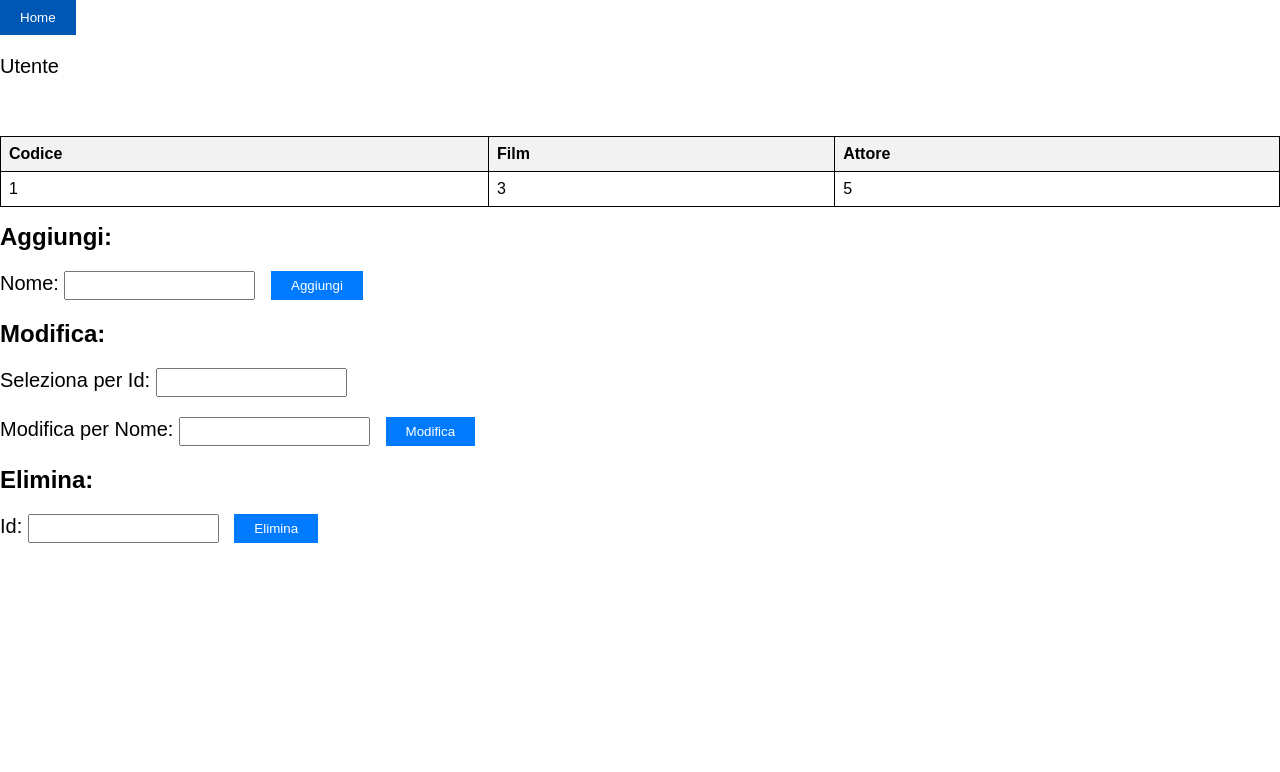
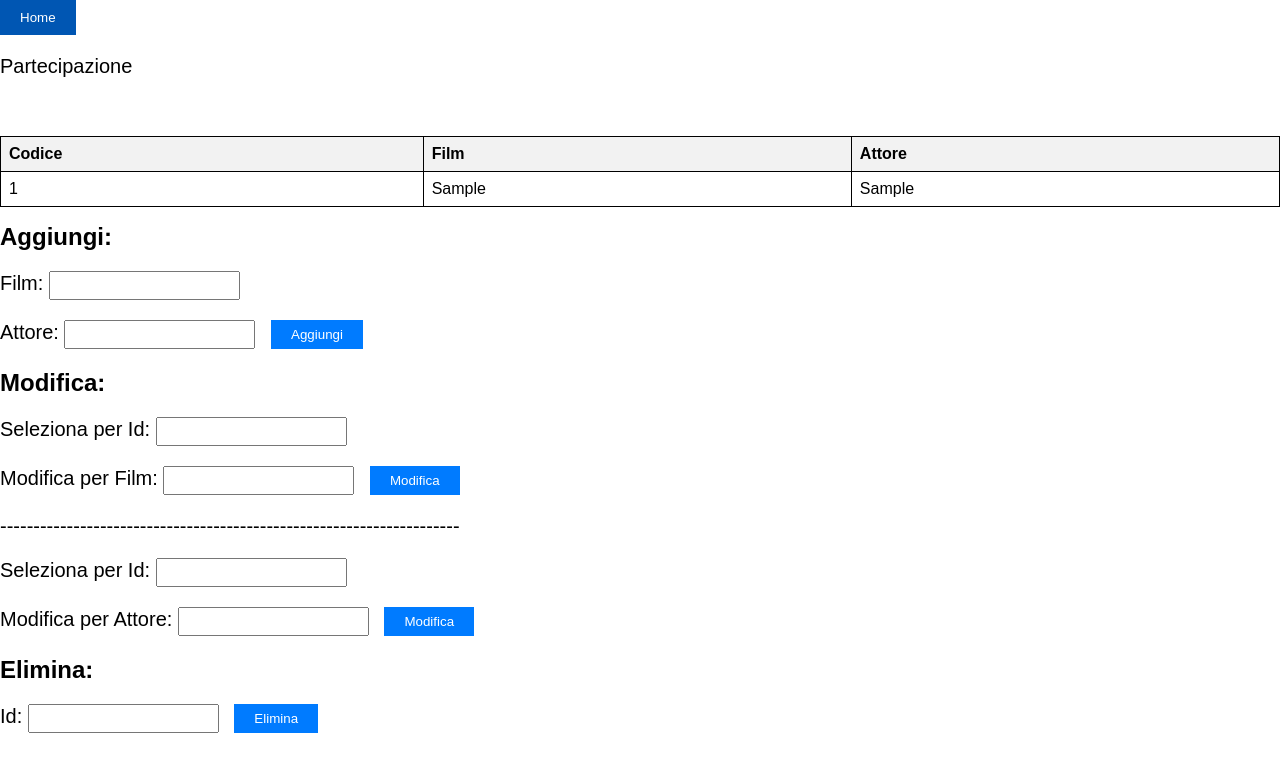
Before and after one commit to bruhpate/php, a PHP site: page /partecipazione.php in a window 1280 px wide. Shown: the top 772 px of the page. Run offline with PHP 8.4, Linux system fonts and the light colour scheme; the visitor is signed in with stand-in values (Sample User, id 1); data comes from the database, SQL or seed files in the repository; tables that the repository leaves empty hold one stand-in row (values such as "Sample post").

Commit message:
Add files via upload

```diff
--- a/aggiungi-utente.php
+++ b/aggiungi-utente.php
@@ -17,9 +17,10 @@ if (isset($_SESSION["UTENTE"])) {
     }
 
         if(count($_POST)>0){
-            $sql = "INSERT INTO dbmsutenti (nome, password) VALUES ('$_POST[nome]',hash('sha256', $_POST[password])";
+            $password1=hash('sha256', $_POST['pw']);
+            $sql = "INSERT INTO dbmsutenti (nome, password) VALUES ('$_POST[nome]','$password1')";
             if ($conn->query($sql) === TRUE) {
-                echo "New record created successfully";
+                echo "<script type='text/javascript'>alert('Aggiunto correttamente');</script>";
                 header("Refresh:0");
               } else {
                 echo "Error: " . $sql . "<br>" . $conn->error;
--- a/pagina1.php
+++ b/pagina1.php
@@ -14,8 +14,9 @@ if (isset($_SESSION["UTENTE"])) {
                 <a href="film.php"><button>Film</button></a>
                 <a href="utente.php"><button>Utente</button></a>
                 <a href="partecipazione.php"><button>Partecipazione</button></a>
-            <h1>Aggiungi utente:</h1>
+            <h1>Impostazioni:</h1>
                 <a href="aggiungi-utente.php"><button>Aggiungi utente</button></a>
+                <a href="login.php"><button>Logout</button></a>
         </body>
      </html>';
 } else {
--- a/partecipazione.php
+++ b/partecipazione.php
@@ -19,7 +19,7 @@ if (isset($_SESSION["UTENTE"])) {
     if (count($_POST)>0){
         //AGGIUNGI
         if($_POST["tipo"] == "Aggiungi"){
-            $sql = "INSERT INTO utente (nome) VALUES ('$_POST[nome]')";
+            $sql = "INSERT INTO partecipazione (codice, film, attore) VALUES (NULL, '$_POST[film]','$_POST[attore]')";
             if ($conn->query($sql) === TRUE) {
                 echo "New record created successfully";
                 header("Refresh:0");
@@ -29,8 +29,17 @@ if (isset($_SESSION["UTENTE"])) {
         }
 
         //MODIFICA
-        if($_POST["tipo"] == "Modifica"){
-            $sql = "UPDATE utente SET nome='$_POST[nome]' WHERE Id=$_POST[id]";
+        if($_POST["tipo"] == "Modifica1"){
+            $sql = "UPDATE partecipazione SET film='$_POST[film]' WHERE codice=$_POST[codice]";
+            if ($conn->query($sql) === TRUE) {
+                echo "New record created successfully";
+                header("Refresh:0");
+              } else {
+                echo "Error: " . $sql . "<br>" . $conn->error;
+              }
+        }
+        if($_POST["tipo"] == "Modifica2"){
+            $sql = "UPDATE partecipazione SET attore='$_POST[attore]' WHERE codice=$_POST[codice]";
             if ($conn->query($sql) === TRUE) {
                 echo "New record created successfully";
                 header("Refresh:0");
@@ -41,7 +50,7 @@ if (isset($_SESSION["UTENTE"])) {
 
         //ELIMINA
         if($_POST["tipo"] == "Elimina"){
-            $sql = "DELETE FROM utente WHERE Id=$_POST[id]";
+            $sql = "DELETE FROM partecipazione WHERE codice=$_POST[codice]";
             if ($conn->query($sql) === TRUE) {
                 echo "New record created successfully";
                 header("Refresh:0");
@@ -58,7 +67,7 @@ if (isset($_SESSION["UTENTE"])) {
     // Controllo se ci sono risultati
     if (mysqli_num_rows($result) > 0) {
         // Visualizzazione dei dati
-        echo "<p>Utente</p>";
+        echo "<p>Partecipazione</p>";
         echo "<br><table style='border:1px solid'><t><th>Codice</th><th>Film</th><th>Attore</th></tr>";
         while ($row = mysqli_fetch_assoc($result)) {
             echo "<tr>";
@@ -86,21 +95,29 @@ if (isset($_SESSION["UTENTE"])) {
 </head>
 <body>
     <h1>Aggiungi:</h1>
-    <form action="utente.php" method="post">
-        <p>Nome: <input type="text" name="nome" required>
+    <form action="partecipazione.php" method="post">
+        <p>Film: <input type="text" name="film" required>
+        <p>Attore: <input type="text" name="attore" required>
         <input type="submit" value="Aggiungi"></p>
         <input type="hidden" name="tipo" value="Aggiungi">
     </form>
     <h1>Modifica:</h1>
-    <form action="utente.php" method="post">
-        <p>Seleziona per Id: <input type="text" name="id" required>
-        <p>Modifica per Nome: <input type="text" name="nome" required>
+    <form action="partecipazione.php" method="post">
+        <p>Seleziona per Id: <input type="text" name="codice" required>
+        <p>Modifica per Film: <input type="text" name="film" required>
         <input type="submit" value="Modifica"></p>
-        <input type="hidden" name="tipo" value="Modifica">
+        <input type="hidden" name="tipo" value="Modifica1">
+    </form>
+    <p>---------------------------------------------------------------------</p>
+    <form action="partecipazione.php" method="post">
+        <p>Seleziona per Id: <input type="text" name="codice" required>
+        <p>Modifica per Attore: <input type="text" name="attore" required>
+        <input type="submit" value="Modifica"></p>
+        <input type="hidden" name="tipo" value="Modifica2">
     </form>
     <h1>Elimina:</h1>
-    <form action="utente.php" method="post">
-        <p>Id: <input type="text" name="id" required>
+    <form action="partecipazione.php" method="post">
+        <p>Id: <input type="text" name="codice" required>
         <input type="submit" value="Elimina"></p>
         <input type="hidden" name="tipo" value="Elimina">
     </form>
```
Also changed, not shown: cista.sql (+29 -62 lines), login.php (+5 -5 lines).
